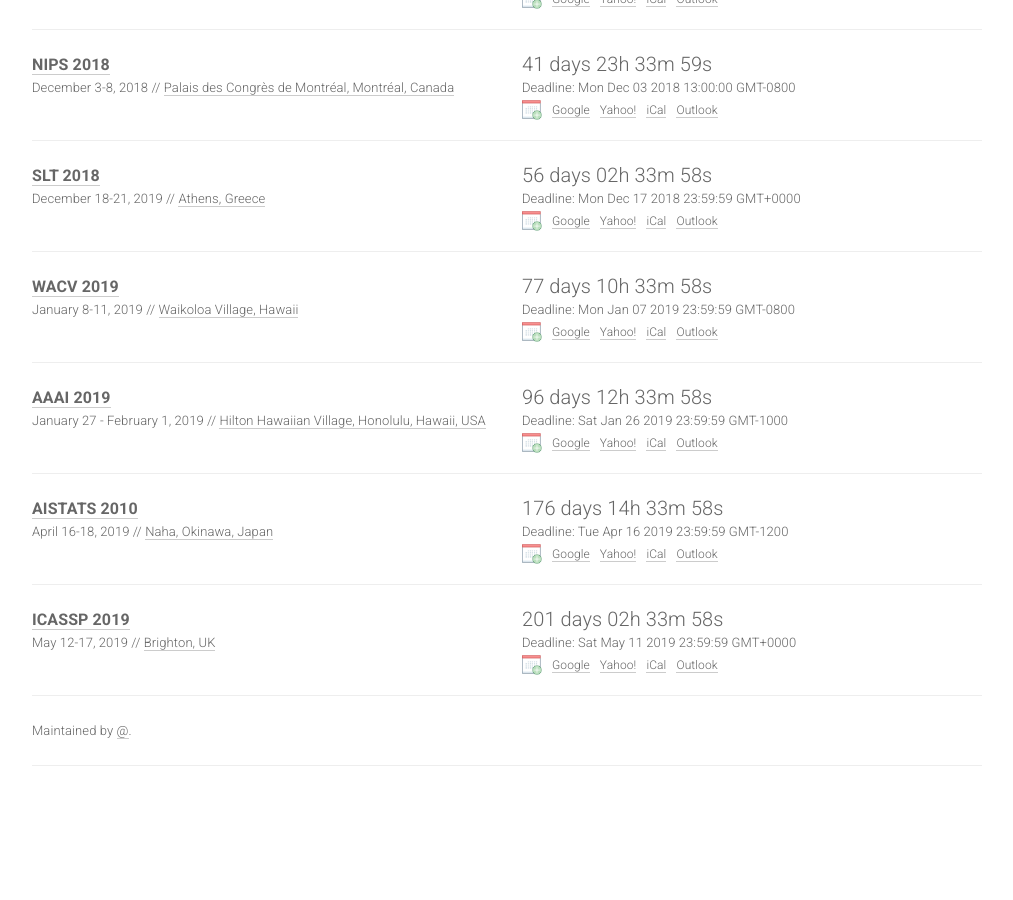
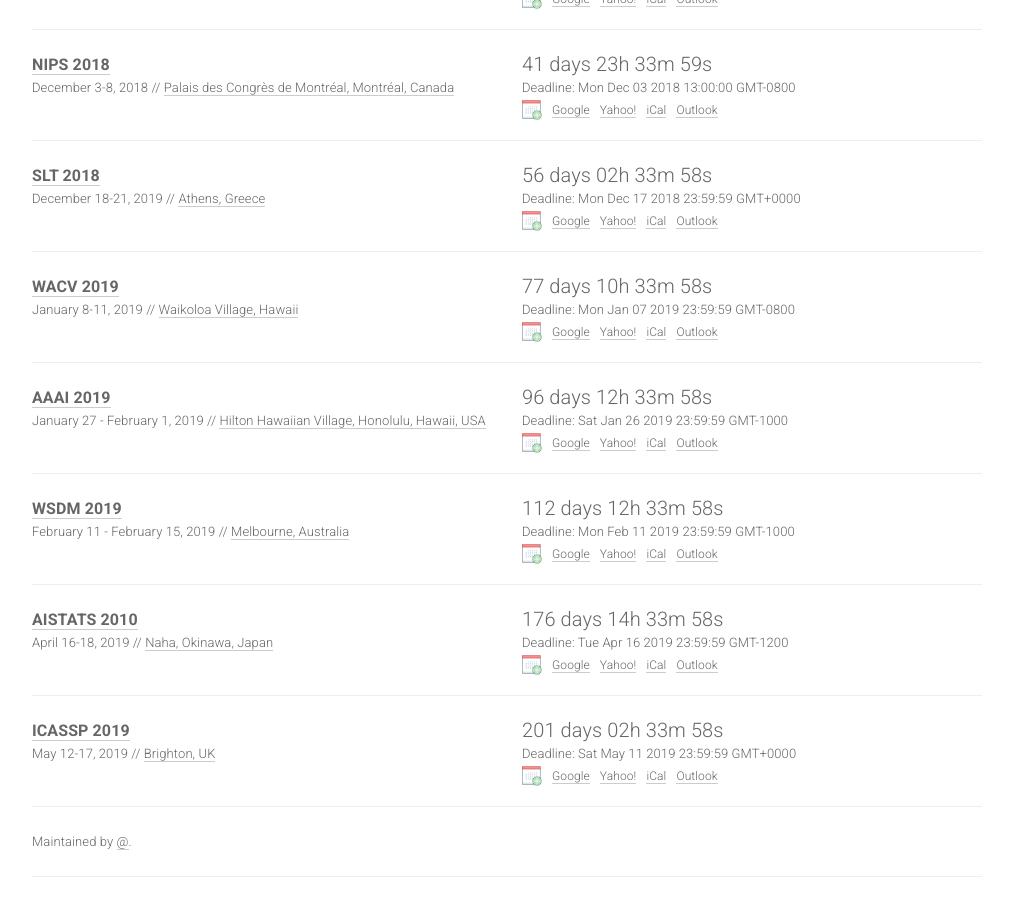
Before and after one commit to aiyy7/aiyy7.github.io, a Jekyll site: the page built from index.html, in a window 1280 px wide and 900 px high, scrolled down 2726 px. Shown: the whole window, without its empty margins (133-1146 px from the left). Built offline with Jekyll 4.4.1, drawn with Linux system fonts in a browser that asks for light colours; nearby versions of some CDN libraries; comment, search, counter and statistics services are not loaded; before the commit the page ends 3515 px from its top, so only the background shows below that.

Commit message:
add wsdm 2019

```diff
--- a/_data/conferences.yml
+++ b/_data/conferences.yml
@@ -270,6 +270,16 @@
   place: Hilton Hawaiian Village, Honolulu, Hawaii, USA
   sub: ML
 
+- name: WSDM
+  year: 2019
+  id: wsdm19
+  link: http://www.wsdm-conference.org/2019/
+  deadline: "2019-02-11 23:59:59"
+  timezone: Etc/GMT+10
+  date: February 11 - February 15, 2019
+  place: Melbourne, Australia
+  sub: ML
+
 - name: AISTATS
   year: 2010
   id: aistat19
```
